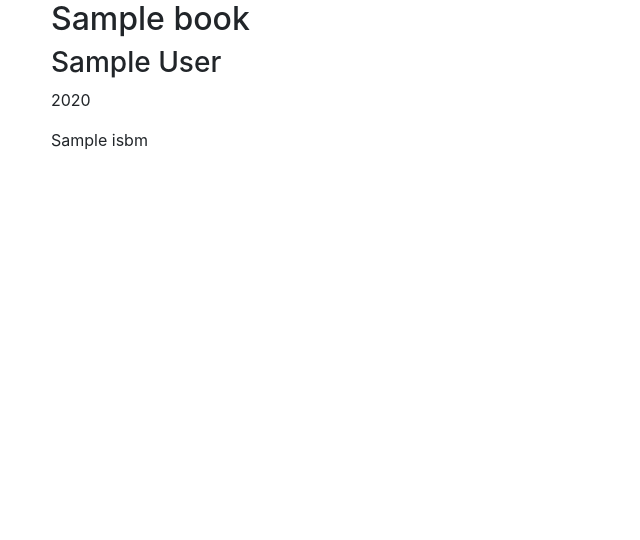
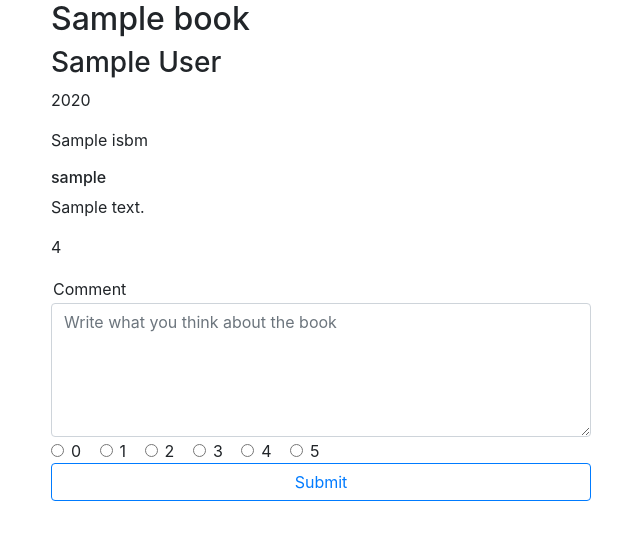
Before and after one commit to illfalcon/WebHW, a Flask app: template project1/templates/book.html in a window 1280 px wide. Shown: the top 540 px of the page, without its empty margins (319-959 px from the left). Run offline with Flask 2, Linux system fonts and the light colour scheme; the template is opened without the code that fills it: most values are stand-ins (such as "Sample title", 1, 10 or a date in 2020); some libraries are stand-ins or nearby versions.

Commit message:
added review logic

```diff
--- a/project1/application.py
+++ b/project1/application.py
@@ -81,6 +81,25 @@ def books():
 def book(book_id):
     book = db.execute("SELECT * FROM books WHERE id = :id", {"id": book_id}).fetchone()
     if not book == None:
-        return render_template("book.html", book = book)
+        reviews = db.execute("SELECT * FROM reviews JOIN users ON reviews.user_id = users.id WHERE book_id = :book_id",
+                             {"book_id": book_id}).fetchall()
+        return render_template("book.html", book = book, reviews = reviews)
     else:
         return "Error"
+
+grades = {"zero": 0, "one": 1, "two": 2, "three": 3, "four": 4, "five": 5}
+
+@app.route("/books/<int:book_id>/submit", methods=["POST"])
+def submitReview(book_id):
+    userId = session["user_id"]
+    reviewByThisUser = db.execute("SELECT * FROM reviews WHERE user_id = :user_id AND book_id = :book_id",
+                                  {"user_id": userId, "book_id": book_id}).fetchone()
+    if reviewByThisUser == None:
+        reviewText = request.form.get("text")
+        rating = grades[request.form.get("rating")]
+        db.execute("INSERT INTO reviews (user_id, book_id, text, rating) VALUES (:user_id, :book_id, :text, :rating)",
+                   {"user_id": userId, "book_id": book_id, "text": reviewText, "rating": rating})
+        db.commit()
+        return redirect(url_for('book', book_id = book_id))
+    else:
+        return "You have alredy submitted form for this book"
--- a/project1/templates/book.html
+++ b/project1/templates/book.html
@@ -8,6 +8,48 @@
             <h3>{{ book.author }}</h3>
             <p>{{ book.year }}</p>
             <p>{{ book.isbm }}</p>
+            {% for review in reviews %}
+            <div>
+                <h6>{{ review.username }}</h6>
+                <p>{{ review.text }}</p>
+                <p>{{ review.rating }}</p>
+            </div>
+            {% else %}
+            <div>
+                <h5>Be the first one to review this book!</h5>
+            </div>
+            {% endfor %}
+            <form action="{{ url_for('submitReview', book_id = book.id) }}" method="post">
+                <div class="form-group">
+                    <label>Comment</label>
+                    <textarea class="form-control" rows="5" name="text" placeholder="Write what you think about the book"></textarea>
+                    <div class="form-check form-check-inline">
+                        <input class="form-check-input" type="radio" name="rating" id="inlineRadio0" value="zero">
+                        <label class="form-check-label" for="inlineRadio0">0</label>
+                    </div>
+                    <div class="form-check form-check-inline">
+                        <input class="form-check-input" type="radio" name="rating" id="inlineRadio1" value="one">
+                        <label class="form-check-label" for="inlineRadio1">1</label>
+                    </div>
+                    <div class="form-check form-check-inline">
+                        <input class="form-check-input" type="radio" name="rating" id="inlineRadio2" value="two">
+                        <label class="form-check-label" for="inlineRadio2">2</label>
+                    </div>
+                    <div class="form-check form-check-inline">
+                        <input class="form-check-input" type="radio" name="rating" id="inlineRadio3" value="three">
+                        <label class="form-check-label" for="inlineRadio3">3</label>
+                    </div>
+                    <div class="form-check form-check-inline">
+                        <input class="form-check-input" type="radio" name="rating" id="inlineRadio4" value="four">
+                        <label class="form-check-label" for="inlineRadio1">4</label>
+                    </div>
+                    <div class="form-check form-check-inline">
+                        <input class="form-check-input" type="radio" name="rating" id="inlineRadio5" value="five">
+                        <label class="form-check-label" for="inlineRadio2">5</label>
+                    </div>
+                    <button class="btn btn-outline-primary">Submit</button>
+                </div>
+            </form>
         </div>
     </div>
 </div>
```
Also changed, not shown: 1 other file.
